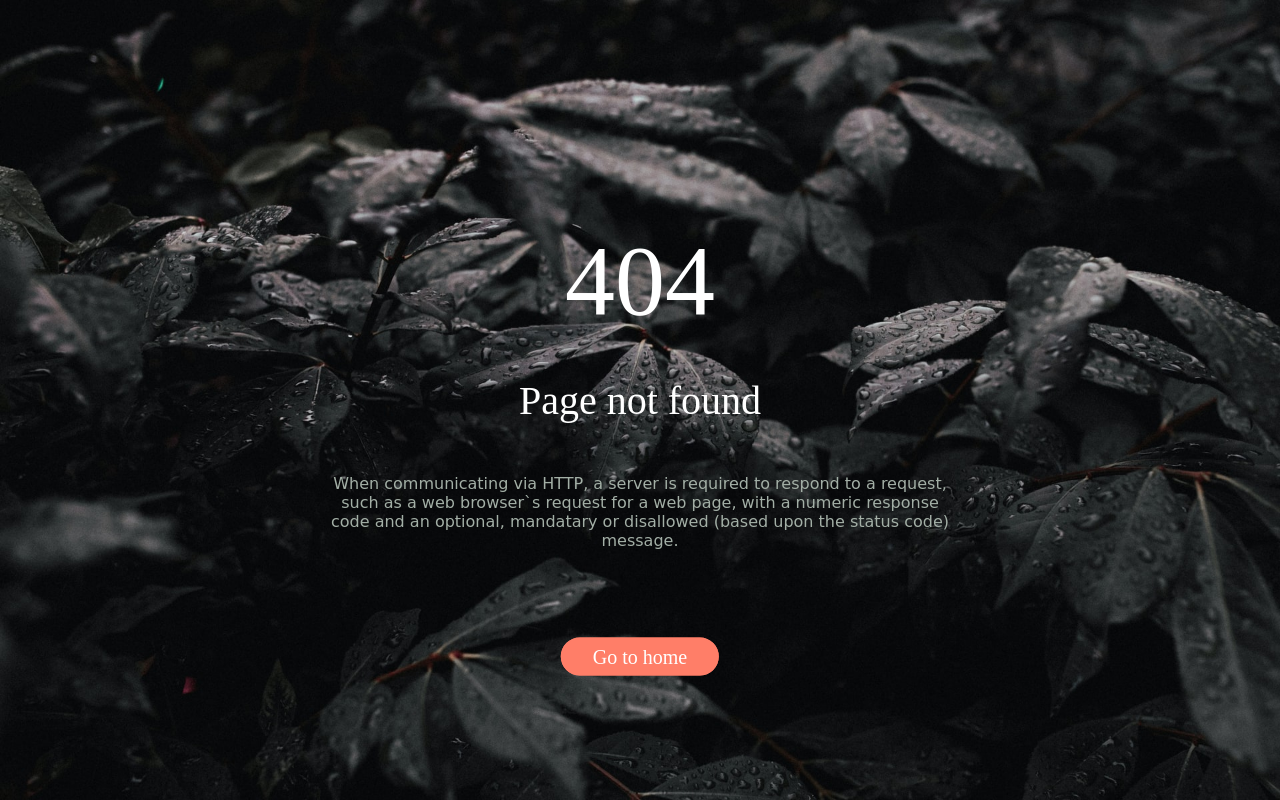
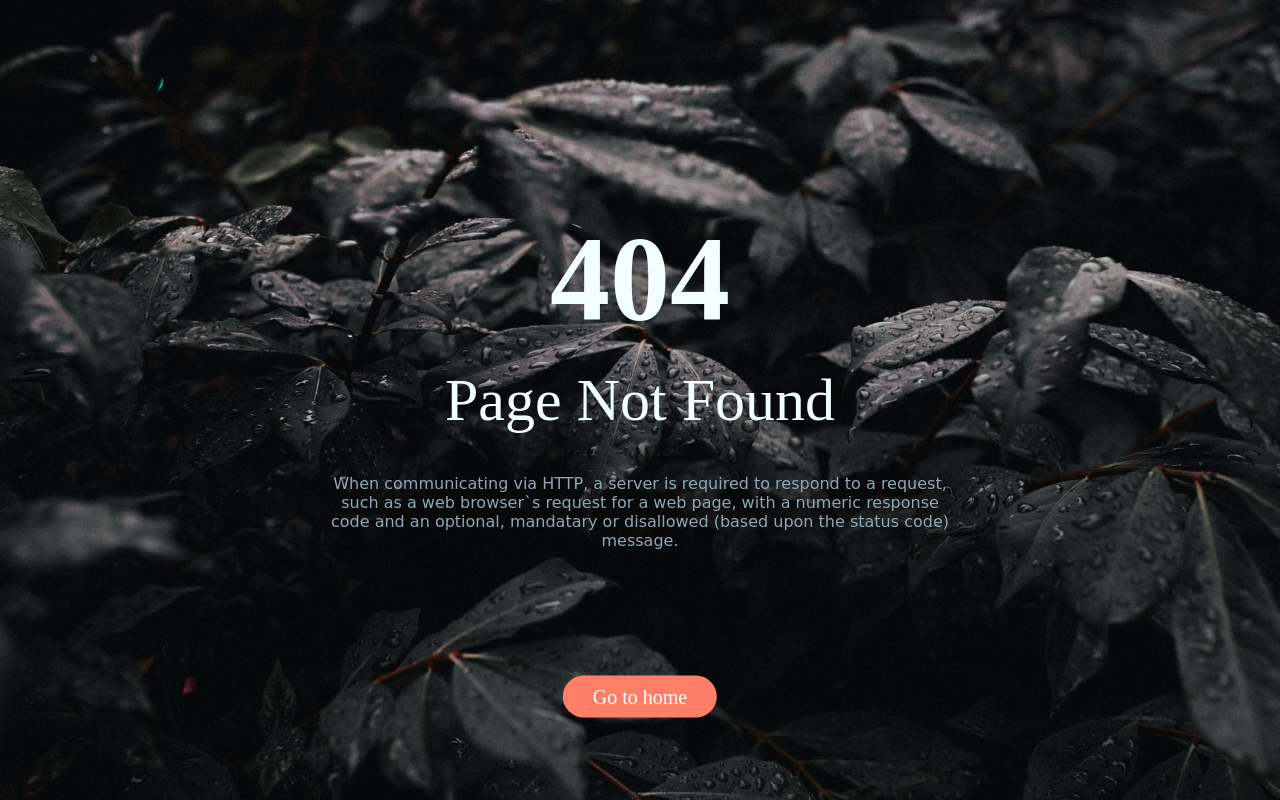
Before and after one commit to zasweted/11-leaf-backround, a website: page index.html in a window 1280 px wide. Drawn offline with Linux system fonts and the light colour scheme.

Commit message:
css update

```diff
--- /dev/null
+++ b/css/main.css
@@ -0,0 +1,60 @@
+.container {
+    position: relative;
+    text-align: center;
+    color: white;
+  }
+
+  .centered {
+    position: absolute;
+    top: 35%;
+    left: 50%;
+    transform: translate(-50%, -50%);
+    font-size: 60px; font-family: 'Times New Roman';
+    font-weight: 100;
+    color: #F3FFFF;
+}
+  .paragraph {
+    position: absolute;
+    top: 64%;
+    left: 50%;
+    transform: translate(-50%, -50%);
+    font-family: cursive;
+    color: #91A8B2;
+  }
+  .pagenotfound {
+    position: absolute;
+    top: 50%;
+    left: 50%;
+    transform: translate(-50%, -50%);
+    font-size: 60px;
+    color: #F3FFFF;
+  }
+  .button {
+    position: absolute;
+    bottom: 10%;
+    left: 50%;
+    transform: translate(-50%, -50%);
+  }
+
+  *{
+      margin: 0;
+      padding: 0%;
+  }
+  .container {
+      background-image: url("/img/leaves-back.jpg");
+      background-color: black;
+      background-size: cover;
+      background-repeat: no-repeat;
+      height: 100vh;
+  }
+
+  a {
+      color: white;
+      font-size: 20px;
+      padding: 10px;
+      padding-left: 30px;
+      padding-right: 30px;
+      border-radius: 30px;
+      text-decoration: none;
+      background-color: #FF7E68;
+  }
--- a/index.html
+++ b/index.html
@@ -5,57 +5,14 @@
     <meta http-equiv="X-UA-Compatible" content="IE=edge">
     <meta name="viewport" content="width=device-width, initial-scale=1.0">
     <title>404 leaves</title>
+    <link rel="stylesheet" href="./css/main.css">
 </head>
-<style>
-    .container {
-      position: relative;
-      text-align: center;
-      color: white;
-    }
-
-    .centered {
-      position: absolute;
-      top: 35%;
-      left: 50%;
-      transform: translate(-50%, -50%);
-    }
-    .paragraph {
-      position: absolute;
-      top: 64%;
-      left: 50%;
-      transform: translate(-50%, -50%);
-    }
-    .pagenotfound {
-      position: absolute;
-      top: 50%;
-      left: 50%;
-      transform: translate(-50%, -50%);
-    }
-    .button {
-      position: absolute;
-      bottom: 15%;
-      left: 50%;
-      transform: translate(-50%, -50%);
-    }
-
-    *{
-        margin: 0;
-        padding: 0%;
-    }
-    .container {
-        background-image: url('leaves-back.jpg');
-        background-size: cover;
-        background-repeat: no-repeat;
-        height: 100vh;
-    }
-    </style>
 <body>
-    <div class="container">
-        <div class="centered"><h1 style="font-size: 100px; font-family:'Times New Roman', Times, serif; font-weight: lighter;">404</h1></div>
-        <div class="paragraph"><p style="font-family: cursive; color: #A3AFA6;">When communicating via HTTP, a server is required to respond to a request, such as a web browser`s request for a web page, with a numeric response code and an optional, mandatary or disallowed (based upon the status code) message.</p></div>
-        <div class="pagenotfound"><p style="font-size: 40px;">Page not found</p></div>
-        <div class="button"><a href="#" style="font-size: 20px; padding: 6px; padding-left: 30px; padding-right: 30px; border-radius: 25px; text-decoration: none; color: white; border: 2px solid #FF7E68; background-color: #FF7E68;">Go to home</a>
-        </div>
-    </div>
+  <div class="container">
+    <div class="centered"><h1>404</h1></div>
+    <div class="paragraph"><p>When communicating via HTTP, a server is required to respond to a request, such as a web browser`s request for a web page, with a numeric response code and an optional, mandatary or disallowed (based upon the status code) message.</p></div>
+    <div class="pagenotfound"><p>Page Not Found</p></div>
+    <div class="button"><a href="#">Go to home</a></div>
+</div>
 </body>
 </html>
```
Also changed, not shown: README.md (added), img/leaves-back.jpg (renamed from leaves-back.jpg), img/menu-button.png (added), img/menu.png (added).
